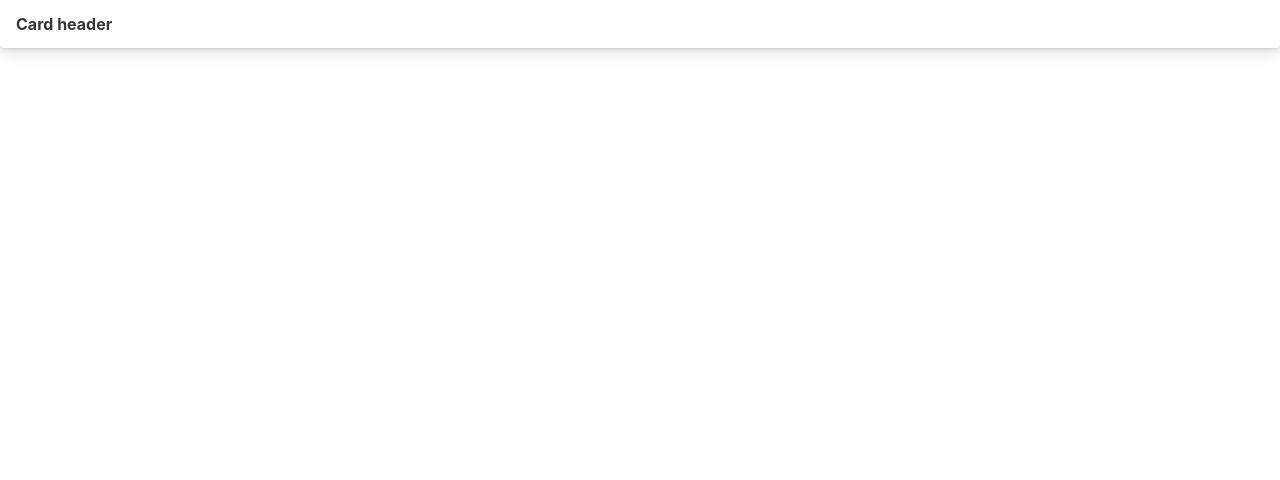
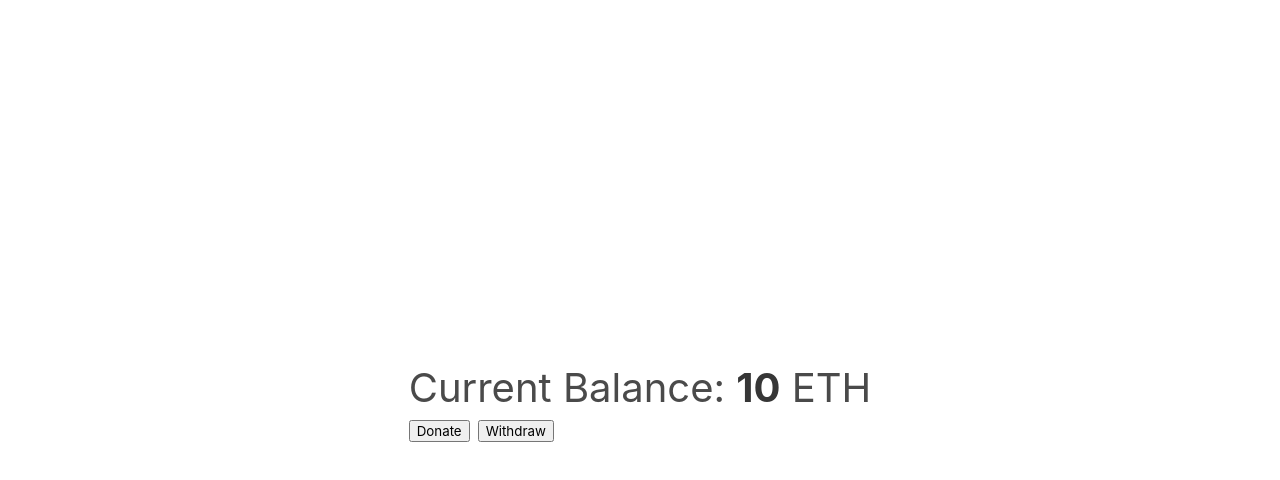
Before and after one commit to dwinetralizme/faucet, a React (Create React App) app: page / in a window 1280 px wide. Shown: the top 480 px of the page. Built offline with nearby package versions, Linux system fonts and the light colour scheme.

Commit message:
initial css

```diff
--- /dev/null
+++ b/src/App.css
@@ -0,0 +1,6 @@
+.faucet-wrapper {
+  height: 100%;
+  display: flex;
+  justify-content: center;
+  align-items: center;
+}
--- a/src/App.js
+++ b/src/App.js
@@ -1,17 +1,18 @@
+import "./App.css";
+
 function App() {
   return (
-    <div className="App">
-      <div class="card">
-        <header class="card-header">
-          <p class="card-header-title">Card header</p>
-          <button class="card-header-icon" aria-label="more options">
-            <span class="icon">
-              <i class="fas fa-angle-down" aria-hidden="true"></i>
-            </span>
-          </button>
-        </header>
+    <>
+      <div className="faucet-wrapper">
+        <div className="faucet">
+          <div className="balance-view is-size-2">
+            Current Balance: <strong>10</strong> ETH
+          </div>
+          <button className="btn mr-2">Donate</button>
+          <button className="btn">Withdraw</button>
+        </div>
       </div>
-    </div>
+    </>
   );
 }
 
--- a/src/index.css
+++ b/src/index.css
@@ -1,13 +1,22 @@
+html {
+  height: 100%;
+}
+
 body {
+  height: 100%;
   margin: 0;
-  font-family: -apple-system, BlinkMacSystemFont, 'Segoe UI', 'Roboto', 'Oxygen',
-    'Ubuntu', 'Cantarell', 'Fira Sans', 'Droid Sans', 'Helvetica Neue',
+  font-family: -apple-system, BlinkMacSystemFont, "Segoe UI", "Roboto", "Oxygen",
+    "Ubuntu", "Cantarell", "Fira Sans", "Droid Sans", "Helvetica Neue",
     sans-serif;
   -webkit-font-smoothing: antialiased;
   -moz-osx-font-smoothing: grayscale;
 }
 
+#root {
+  height: 100%;
+}
+
 code {
-  font-family: source-code-pro, Menlo, Monaco, Consolas, 'Courier New',
+  font-family: source-code-pro, Menlo, Monaco, Consolas, "Courier New",
     monospace;
 }
```
